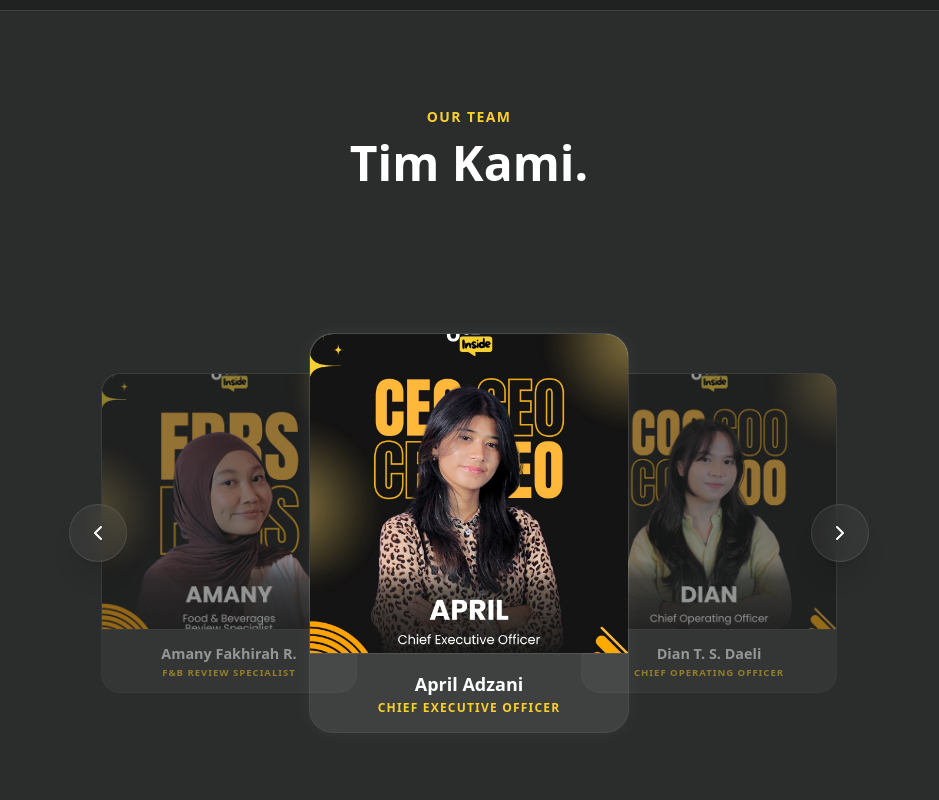
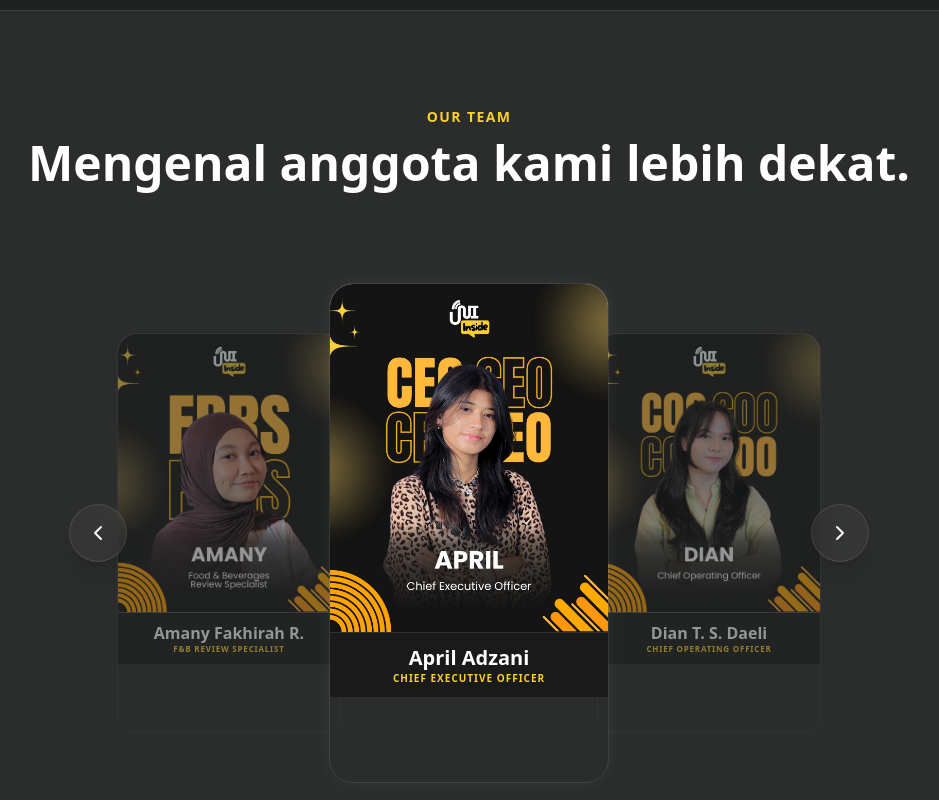
Before and after one commit to Taqizdihar/uni-inside, a React (Vite) app: page / in a window 1280 px wide. Shown: the part 1980-2780 px from the top of the page, without its empty margins (171-1110 px from the left). Built offline with nearby package versions, Linux system fonts and the light colour scheme.

Commit message:
feat: add site configuration constants and implement interactive team carousel section

```diff
--- a/src/components/TeamSection.tsx
+++ b/src/components/TeamSection.tsx
@@ -1,7 +1,23 @@
 import React, { useState, useEffect } from 'react';
 import { motion } from 'motion/react';
-import { ChevronLeft, ChevronRight } from 'lucide-react';
+import { ChevronLeft, ChevronRight, Instagram, Linkedin, Globe, Youtube } from 'lucide-react';
 import { SITE_CONFIG } from '@/constants/config';
+
+// TikTok SVG icon (not available in lucide-react)
+const TikTokIcon = ({ className }: { className?: string }) => (
+  <svg className={className} viewBox="0 0 24 24" fill="currentColor">
+    <path d="M19.59 6.69a4.83 4.83 0 0 1-3.77-4.25V2h-3.45v13.67a2.89 2.89 0 0 1-5.2 1.74 2.89 2.89 0 0 1 2.31-4.64 2.93 2.93 0 0 1 .88.13V9.4a6.84 6.84 0 0 0-1-.05A6.33 6.33 0 0 0 5 20.1a6.34 6.34 0 0 0 10.86-4.43v-7a8.16 8.16 0 0 0 4.77 1.52v-3.4a4.85 4.85 0 0 1-1-.1z"/>
+  </svg>
+);
+
+// Social media icon mapping
+const socialIconMap: Record<string, { icon: any; label: string }> = {
+  linkedin:  { icon: Linkedin,    label: 'LinkedIn' },
+  website:   { icon: Globe,       label: 'Website' },
+  instagram: { icon: Instagram,   label: 'Instagram' },
+  youtube:   { icon: Youtube,     label: 'YouTube' },
+  tiktok:    { icon: TikTokIcon,  label: 'TikTok' },
+};
 
 const TeamCard = ({ member, position, isMobile, theme, isDarkMode }: any) => {
   const [isFlipped, setIsFlipped] = useState(false);
@@ -32,17 +48,22 @@ const TeamCard = ({ member, position, isMobile, theme, isDarkMode }: any) => {
 
   if (position === 'center') {
     animateProps = { x: 0, scale: 1, opacity: 1, zIndex: 30 };
-    hoverProps = { scale: 1.02 }; // Subtle hover
+    hoverProps = { scale: 1.02 };
   } else if (position === 'left') {
     animateProps = { x: isMobile ? -110 : -240, scale: 0.8, opacity: 0.5, zIndex: 20 };
   } else if (position === 'right') {
     animateProps = { x: isMobile ? 110 : 240, scale: 0.8, opacity: 0.5, zIndex: 20 };
   }
 
+  // Filter socials to only those with a URL
+  const activeSocials = member.socials
+    ? Object.entries(member.socials).filter(([_, url]) => url)
+    : [];
+
   return (
     <motion.div
-      className={`absolute top-0 bottom-0 m-auto w-[280px] h-[350px] md:w-[320px] md:h-[400px] ${position === 'center' ? 'cursor-pointer' : ''}`}
-      style={{ perspective: 1000 }}
+      className={`absolute top-0 bottom-0 m-auto ${position === 'center' ? 'cursor-pointer' : ''}`}
+      style={{ perspective: 1000, width: isMobile ? 240 : 280 }}
       animate={animateProps}
       whileHover={hoverProps}
       transition={{ duration: 0.6, type: "spring", stiffness: 300, damping: 30 }}
@@ -57,11 +78,11 @@ const TeamCard = ({ member, position, isMobile, theme, isDarkMode }: any) => {
       >
         {/* Front Side */}
         <div
-          className={`absolute inset-0 ${theme.cardBg} border ${theme.border} rounded-3xl overflow-hidden flex flex-col ${position === 'center' && isDarkMode ? 'shadow-[0_0_20px_rgba(255,255,255,0.05)]' : position === 'center' ? 'shadow-lg' : ''}`}
+          className={`absolute inset-0 rounded-3xl overflow-hidden flex flex-col border ${theme.border} ${position === 'center' && isDarkMode ? 'shadow-[0_0_20px_rgba(255,255,255,0.05)]' : position === 'center' ? 'shadow-lg' : ''}`}
           style={{ backfaceVisibility: 'hidden' }}
         >
-          {/* Image Container */}
-          <div className="w-full flex-1 relative bg-gray-200 overflow-hidden">
+          {/* Image Container — strict 4:5 aspect ratio */}
+          <div className="w-full aspect-[4/5] relative overflow-hidden bg-gray-200 shrink-0">
              <img
                src={getImageUrl(member.image)}
                alt={member.name}
@@ -77,20 +98,45 @@ const TeamCard = ({ member, position, isMobile, theme, isDarkMode }: any) => {
              />
           </div>
 
-          {/* Info Container */}
-          <div className={`p-4 text-center shrink-0 ${theme.cardBg} border-t ${theme.border} flex flex-col justify-center`}>
-            <h4 className={`text-lg font-black mb-0.5 ${theme.text}`}>{member.name}</h4>
-            <p className={`text-xs ${theme.textYellow} font-bold tracking-widest uppercase`}>{member.role}</p>
+          {/* Info Container — solid background, outside the image frame */}
+          <div className={`px-4 py-3 text-center shrink-0 ${isDarkMode ? 'bg-[#1a1a1a]' : 'bg-white'} border-t ${theme.border}`}>
+            <h4 className={`text-xl font-black leading-tight mb-0.5 ${theme.text}`}>{member.name}</h4>
+            <p className={`text-[10px] ${theme.textYellow} font-bold tracking-widest uppercase leading-snug`}>{member.role}</p>
           </div>
         </div>
 
         {/* Back Side */}
         <div
-          className={`absolute inset-0 ${theme.cardBg} border ${theme.border} rounded-3xl p-6 backdrop-blur-xl flex flex-col items-center justify-center text-center`}
+          className={`absolute inset-0 rounded-3xl border ${theme.border} p-6 flex flex-col items-center justify-center text-center ${isDarkMode ? 'bg-[#1a1a1a]' : 'bg-white'}`}
           style={{ backfaceVisibility: 'hidden', transform: 'rotateY(180deg)' }}
         >
-          <h4 className="text-lg font-black mb-4">Profil</h4>
-          <p className={`text-sm ${theme.textMuted} leading-relaxed`}>{member.bio}</p>
+          <h4 className={`text-xl font-black mb-3 ${theme.text}`}>{member.name}</h4>
+          <p className={`text-[10px] ${theme.textYellow} font-bold tracking-widest uppercase mb-4`}>{member.role}</p>
+          <p className={`text-sm ${theme.textMuted} leading-relaxed mb-6`}>{member.bio}</p>
+
+          {/* Dynamic Social Icons */}
+          {activeSocials.length > 0 && (
+            <div className="flex items-center gap-3 mt-auto">
+              {activeSocials.map(([platform, url]) => {
+                const socialInfo = socialIconMap[platform];
+                if (!socialInfo) return null;
+                const IconComponent = socialInfo.icon;
+                return (
+                  <a
+                    key={platform}
+                    href={url as string}
+                    target="_blank"
+                    rel="noopener noreferrer"
+                    onClick={(e) => e.stopPropagation()}
+                    className={`w-9 h-9 rounded-full ${isDarkMode ? 'bg-white/10 hover:bg-white/20' : 'bg-black/5 hover:bg-black/10'} flex items-center justify-center ${theme.textMuted} hover:${theme.textYellow} transition-colors`}
+                    title={socialInfo.label}
+                  >
+                    <IconComponent className="w-4 h-4" />
+                  </a>
+                );
+              })}
+            </div>
+          )}
         </div>
       </motion.div>
     </motion.div>
@@ -104,7 +150,7 @@ const TeamSection = ({ theme, isDarkMode }: any) => {
 
   useEffect(() => {
     const checkMobile = () => setIsMobile(window.innerWidth < 768);
-    checkMobile(); // Check on initial mount
+    checkMobile();
     window.addEventListener('resize', checkMobile);
     return () => window.removeEventListener('resize', checkMobile);
   }, []);
@@ -134,7 +180,7 @@ const TeamSection = ({ theme, isDarkMode }: any) => {
       <div className="max-w-7xl mx-auto relative z-10">
         <div className="text-center mb-16 md:mb-24">
           <h2 className={`text-sm font-black tracking-widest ${theme.textYellow} uppercase mb-3`}>Our Team</h2>
-          <h3 className="text-4xl md:text-5xl font-black">Tim Kami.</h3>
+          <h3 className="text-4xl md:text-5xl font-black">Mengenal anggota kami lebih dekat.</h3>
         </div>
 
         <div className="relative w-full h-[500px] flex items-center justify-center">
@@ -159,7 +205,7 @@ const TeamSection = ({ theme, isDarkMode }: any) => {
           </div>
 
           {/* Stacked Carousel */}
-          <div className="relative w-full h-full flex justify-center perspective-1000">
+          <div className="relative w-full h-full flex justify-center">
             {team.map((member, i) => (
               <TeamCard
                 key={member.id}
--- a/src/constants/config.ts
+++ b/src/constants/config.ts
@@ -46,15 +46,15 @@ export const SITE_CONFIG = {
     growthDescription: "Total jumlah pengikut lintas sosial media aktif kami."
   },
   team: [
-    { id: 1, name: "April Adzani", role: "Chief Executive Officer", image: "April.jpg", bio: "Placeholder bio for member 1." },
-    { id: 2, name: "Dian T. S. Daeli", role: "Chief Operating Officer", image: "Dian.jpg", bio: "Placeholder bio for member 2." },
-    { id: 3, name: "M. Taqi Izdihar", role: "Chief Technology Officer", image: "Taqi.jpg", bio: "Placeholder bio for member 3." },
-    { id: 4, name: "K. Qorry Kharismayani", role: "Student Daily Life Specialist", image: "Qorry.jpg", bio: "Placeholder bio for member 4." },
-    { id: 5, name: "Amadea Salsabila", role: "Lab Daily Life Specialist", image: "Amadea.jpg", bio: "Placeholder bio for member 5." },
-    { id: 6, name: "Nadine Nathania", role: "News Report Specialist", image: "Nadine.jpg", bio: "Placeholder bio for member 6." },
-    { id: 7, name: "Naura Ramadhani", role: "Social Media Entertainment Specialist", image: "Naura.jpg", bio: "Placeholder bio for member 7." },
-    { id: 8, name: "Cantika Anggi", role: "Digital Education Specialist", image: "Anggi.jpg", bio: "Placeholder bio for member 8." },
-    { id: 9, name: "Amany Fakhirah R.", role: "F&B Review Specialist", image: "Amany.jpg", bio: "Placeholder bio for member 9." }
+    { id: 1, name: "April Adzani", role: "Chief Executive Officer", image: "April.jpg", bio: "Placeholder bio for member 1.", socials: {} },
+    { id: 2, name: "Dian T. S. Daeli", role: "Chief Operating Officer", image: "Dian.jpg", bio: "Placeholder bio for member 2.", socials: {} },
+    { id: 3, name: "M. Taqi Izdihar", role: "Chief Technology Officer", image: "Taqi.jpg", bio: "Placeholder bio for member 3.", socials: { instagram: "https://instagram.com/taqizdihar", website: "https://taqizdihar.my.id", linkedin: "https://linkedin.com/in/taqizdihar" } },
+    { id: 4, name: "K. Qorry Kharismayani", role: "Student Daily Life Specialist", image: "Qorry.jpg", bio: "Placeholder bio for member 4.", socials: {} },
+    { id: 5, name: "Amadea Salsabila", role: "Lab Daily Life Specialist", image: "Amadea.jpg", bio: "Placeholder bio for member 5.", socials: {} },
+    { id: 6, name: "Nadine Nathania", role: "News Report Specialist", image: "Nadine.jpg", bio: "Placeholder bio for member 6.", socials: {} },
+    { id: 7, name: "Naura Ramadhani", role: "Social Media Entertainment Specialist", image: "Naura.jpg", bio: "Placeholder bio for member 7.", socials: {} },
+    { id: 8, name: "Cantika Anggi", role: "Digital Education Specialist", image: "Anggi.jpg", bio: "Placeholder bio for member 8.", socials: {} },
+    { id: 9, name: "Amany Fakhirah R.", role: "F&B Review Specialist", image: "Amany.jpg", bio: "Placeholder bio for member 9.", socials: {} }
   ]
 };
 
```
